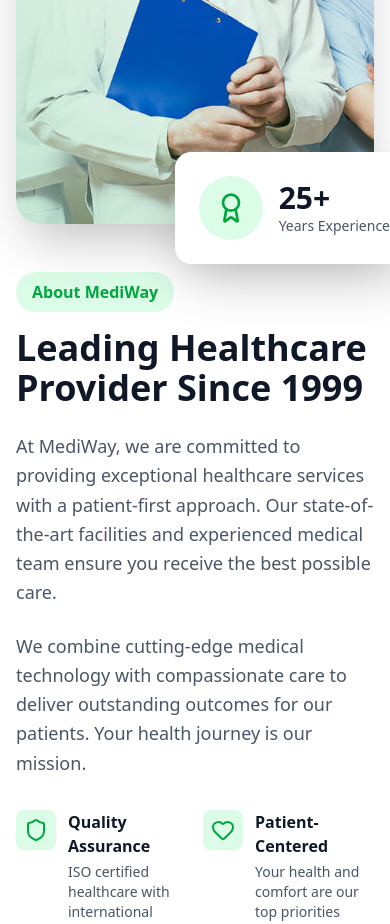
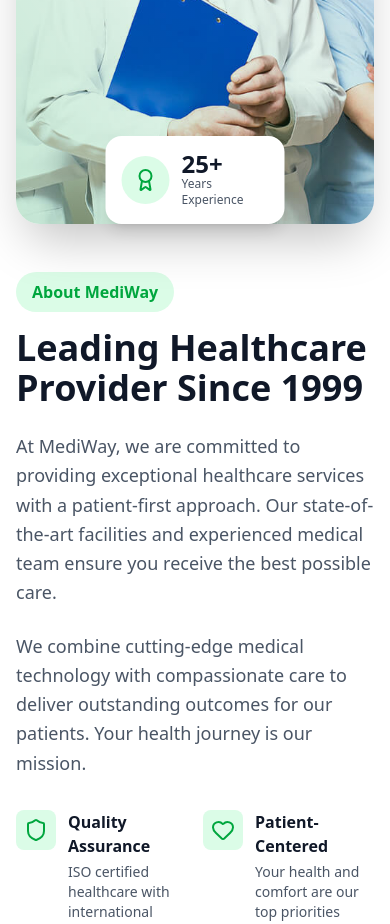
Before and after one commit to Y3S1-WE20/MediWay, a React (Vite) app in the folder frontend/: page / in a window 390 px wide. Shown: the part 1520-2444 px from the top of the page. Built offline with nearby package versions, Linux system fonts and the light colour scheme; no server answers.

Commit message:
Fixed button placemants and navigation links

```diff
--- a/frontend/src/components/home/AboutSection.jsx
+++ b/frontend/src/components/home/AboutSection.jsx
@@ -59,21 +59,21 @@
                 <div className="absolute inset-0 bg-gradient-to-tr from-green-600/20 to-transparent" />
               </motion.div>
 
-              {/* Floating Card */}
+              {/* Floating Card - responsive placement */}
               <motion.div
-                className="absolute -bottom-10 -right-10 bg-white p-6 rounded-2xl shadow-2xl"
-                initial={{ opacity: 0, scale: 0.8 }}
+                className="absolute left-1/2 transform -translate-x-1/2 md:translate-x-0 md:left-auto md:-bottom-8 md:right-8 bottom-0 md:bottom-auto bg-white p-4 md:p-6 rounded-2xl shadow-lg w-auto max-w-xs"
+                initial={{ opacity: 0, scale: 0.9 }}
                 animate={isInView ? { opacity: 1, scale: 1 } : {}}
-                transition={{ delay: 0.4 }}
-                whileHover={{ y: -5 }}
+                transition={{ delay: 0.45 }}
+                whileHover={{ y: -6 }}
               >
-                <div className="flex items-center gap-4">
-                  <div className="w-16 h-16 bg-green-100 rounded-full flex items-center justify-center">
-                    <Award className="w-8 h-8 text-green-600" />
+                <div className="flex items-center gap-3 md:gap-4">
+                  <div className="w-12 h-12 md:w-16 md:h-16 bg-green-100 rounded-full flex items-center justify-center flex-shrink-0">
+                    <Award className="w-6 h-6 md:w-8 md:h-8 text-green-600" />
                   </div>
                   <div>
-                    <div className="text-3xl font-bold text-gray-900">25+</div>
-                    <div className="text-sm text-gray-600">Years Experience</div>
+                    <div className="text-2xl md:text-3xl font-bold text-gray-900 leading-none">25+</div>
+                    <div className="text-xs md:text-sm text-gray-600">Years Experience</div>
                   </div>
                 </div>
               </motion.div>
```
